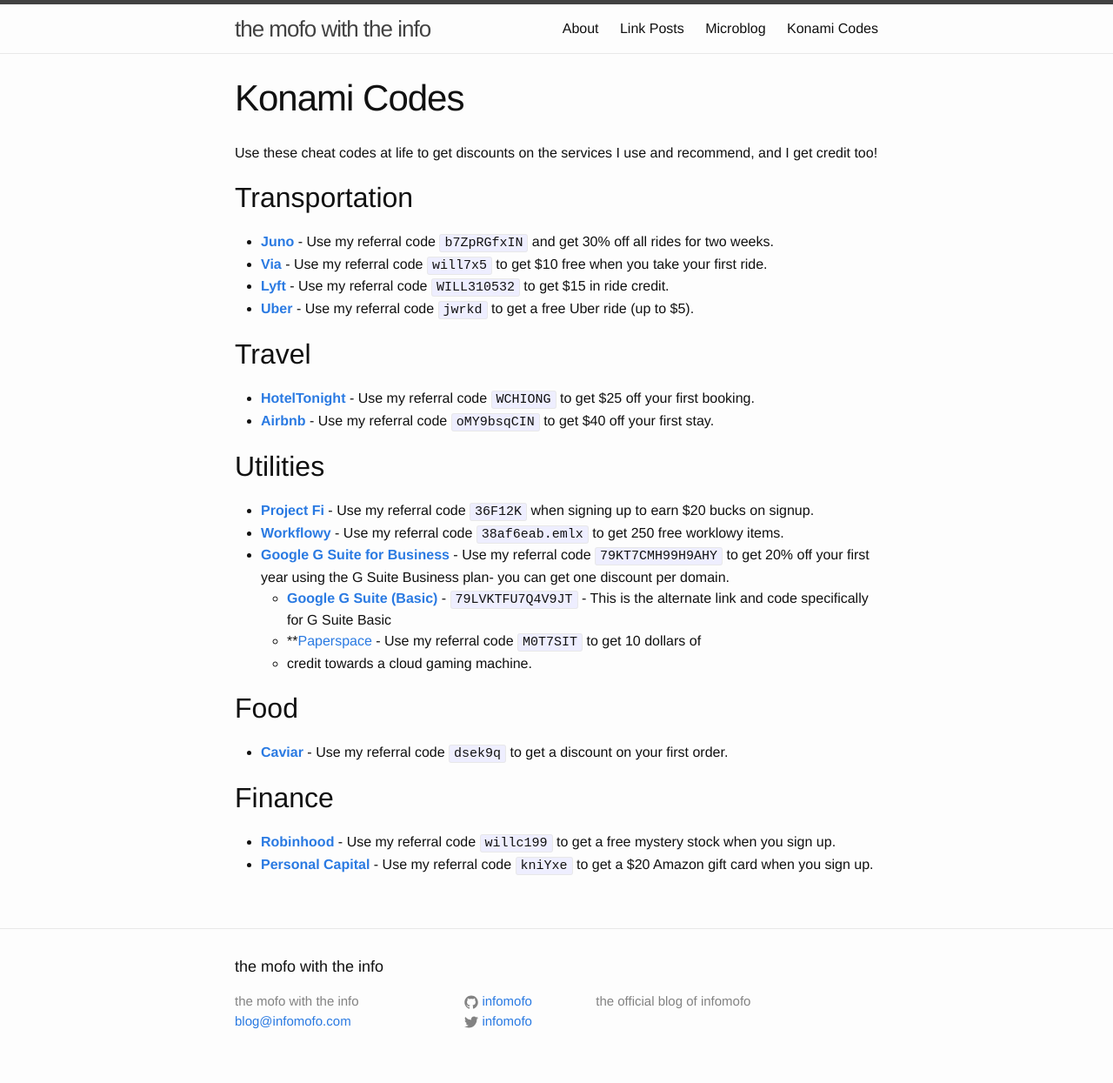
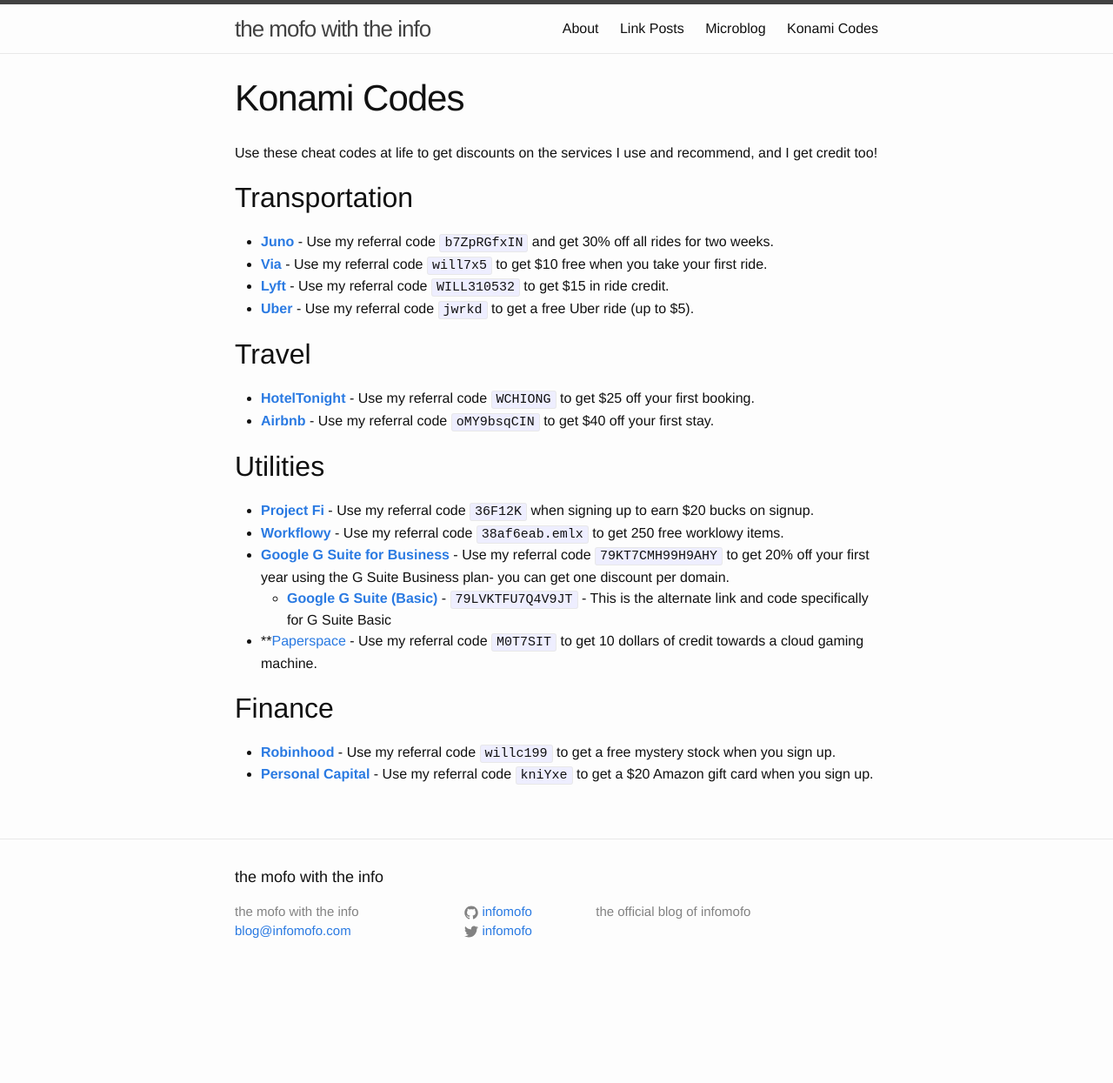
Before and after one commit to infomofo/blog, a Jekyll site: the page built from referral.md, in a window 1280 px wide. Shown: the whole page at 87% size. Built offline with Jekyll 4.4.1, drawn with Linux system fonts in a browser that asks for light colours; after the commit the page ends 1142 px from its top, so only the background shows below that.

Commit message:
remove caviar cause it sucks

```diff
--- a/referral.md
+++ b/referral.md
@@ -29,12 +29,8 @@
 * **[Workflowy](https://workflowy.com/invite/38af6eab.emlx)** - Use my referral code `38af6eab.emlx` to get 250 free worklowy items.
 * **[Google G Suite for Business](https://gsuite.google.com/landing/partners/referral/trial.html?utm_source=sign-up&utm_medium=referralbutton1&utm_campaign=apps-referral-program&utm_content=79KT7CMH99H9AHY)** - Use my referral code `79KT7CMH99H9AHY` to get 20% off your first year using the G Suite Business plan- you can get one discount per domain.
    * **[Google G Suite (Basic)](https://gsuite.google.com/landing/partners/referral/trial.html?utm_source=sign-up&utm_medium=referralbutton1&utm_campaign=apps-referral-program&utm_content=79LVKTFU7Q4V9JT)** - `79LVKTFU7Q4V9JT` - This is the alternate link and code specifically for G Suite Basic
-   * **[Paperspace](https://www.paperspace.com/&R=M0T7SIT) - Use my referral code `M0T7SIT` to get 10 dollars of
-   * credit towards a cloud gaming machine.
+* **[Paperspace](https://www.paperspace.com/&R=M0T7SIT) - Use my referral code `M0T7SIT` to get 10 dollars of credit towards a cloud gaming machine.
 
-## Food
-
-* **[Caviar](https://www.trycaviar.com/r/dsek9q)** - Use my referral code `dsek9q` to get a discount on your first order.
 
 ## Finance
 
```
